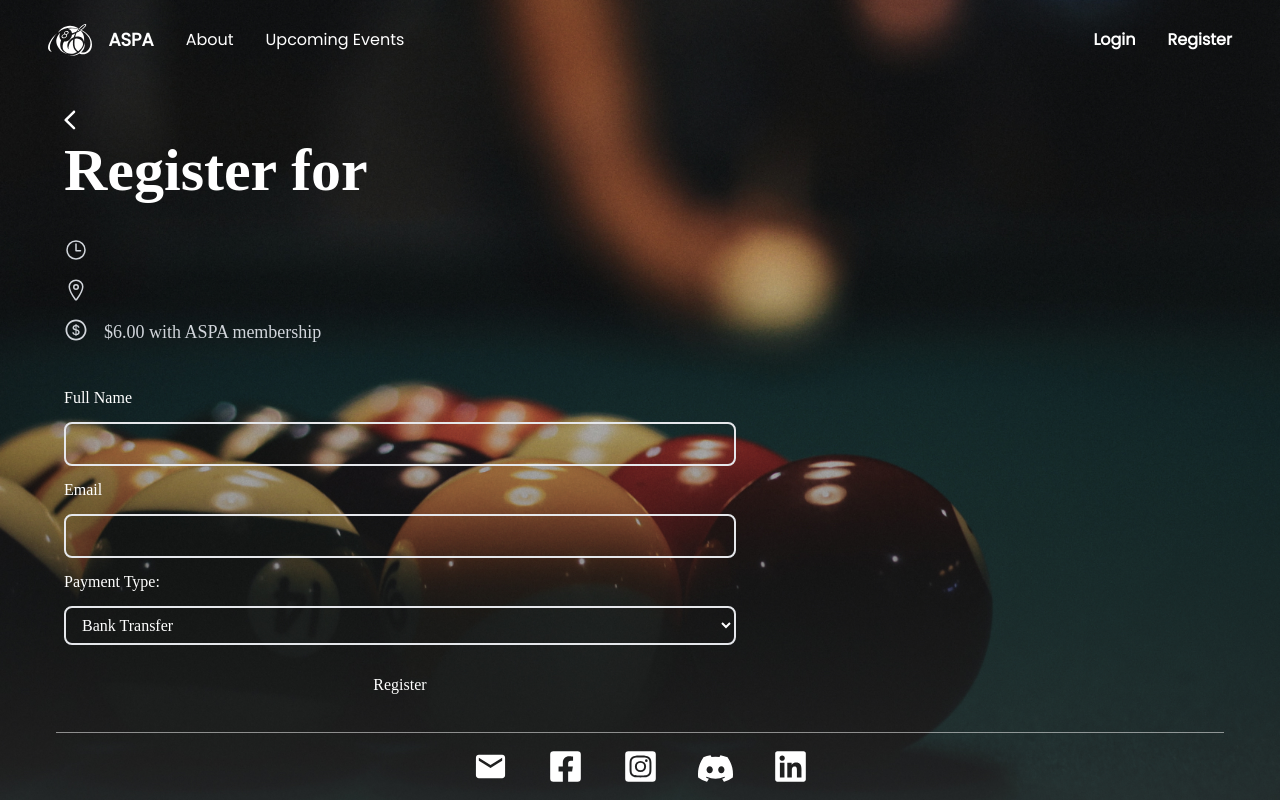
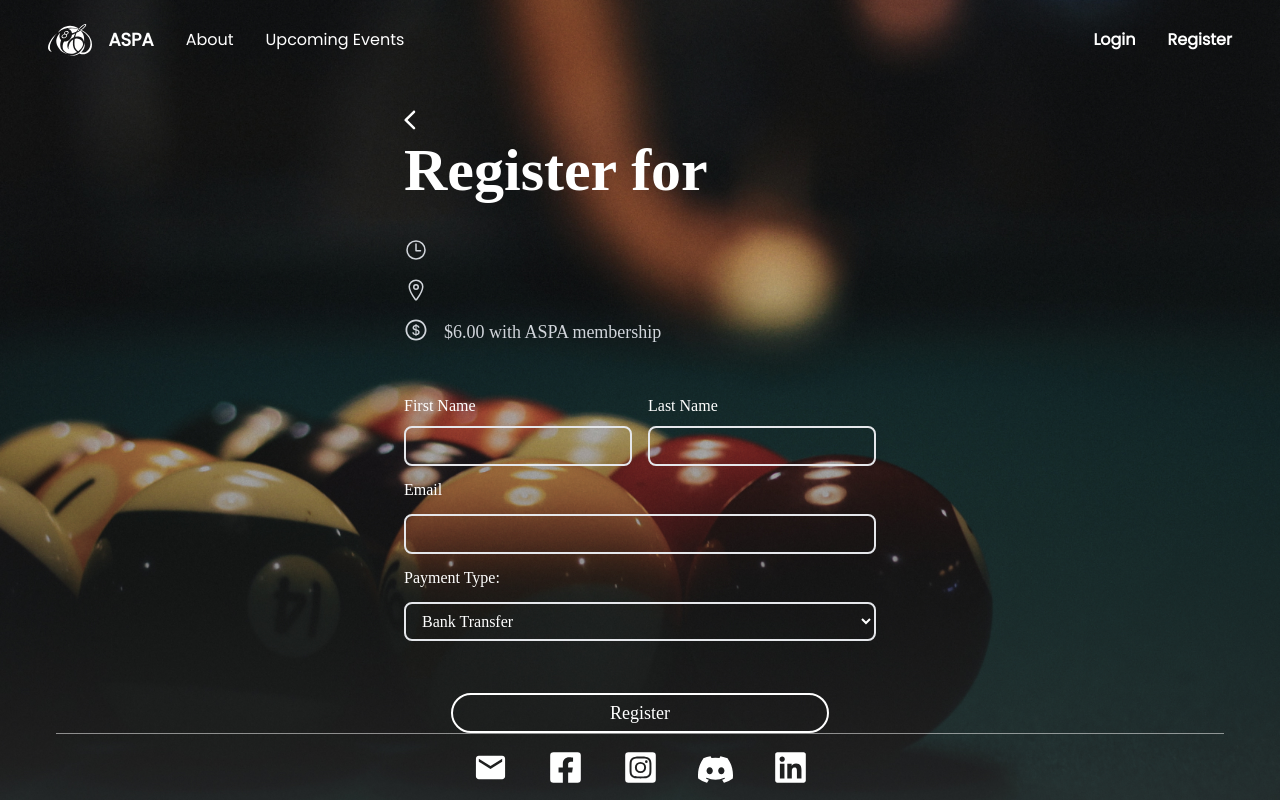
Before and after one commit to UoaWDCC/aspa-portal-v2, a React (Create React App) app in the folder packages/frontend/: page /register in a window 1280 px wide. Built offline with nearby package versions, Linux system fonts and the light colour scheme; a web font is replaced by a local one.

Commit message:
updated style of event form

```diff
--- a/packages/frontend/src/routes/FormStyles.css
+++ b/packages/frontend/src/routes/FormStyles.css
@@ -27,3 +27,7 @@
     top: -10px;
 
 }
+
+.option {
+    color: black;
+}
--- a/packages/frontend/src/routes/NewForm.jsx
+++ b/packages/frontend/src/routes/NewForm.jsx
@@ -4,9 +4,12 @@ import "./FormStyles.css";
 import { AiOutlineDollar } from "react-icons/ai";
 import { IoLocationOutline, IoTimeOutline } from "react-icons/io5";
 import { useLocation } from "react-router-dom";
+import { fadeUpInView } from "./animation/utils";
+import { motion } from "framer-motion";
 
 const Create = () => {
-  const [name, setName] = useState("");
+  const [firstName, setFirstName] = useState("");
+  const [lastName, setLastName] = useState("");
   const [email, setEmail] = useState("");
   const [paymentType, setPaymentType] = useState("bank transfer");
   const [isPending, setIsPending] = useState(false);
@@ -20,14 +23,14 @@ const Create = () => {
 
   const handleSubmit = (e) => {
     e.preventDefault();
-    const player = { name, email, paymentType };
+    const player = { firstName, lastName, email, paymentType };
     console.log(player);
     setIsPending(true);
     // Make API call or perform other actions here
   };
 
   return (
-    <div className="create px-16 pt-10">
+    <motion.div {...fadeUpInView()} className="create mx-auto pt-10 ">
       <Link to="/upcoming-events" className="back_button">
         <svg
           width="12"
@@ -63,25 +66,43 @@ const Create = () => {
       </div>
 
       <form onSubmit={handleSubmit} className="flex flex-col gap-3 max-w-2xl">
-        <label htmlFor="name" className="mt-10">
-          Full Name
+        <div className="grid grid-cols-2 gap-4 mt-10">
+          <div className="grid grid-rows-2 gap-0">
+            <label htmlFor="name" className="pt-2">
+              First Name
+            </label>
+            <input
+              type="text"
+              id="firstName"
+              required
+              value={firstName}
+              className="bg-transparent px-3 py-2 border-2 rounded-lg h-10 mb-0"
+              onChange={(e) => setFirstName(e.target.value)}
+            />
+          </div>
+          <div className="grid grid-rows-2 gap-0">
+            <label htmlFor="name" className="pt-2">
+              Last Name
+            </label>
+            <input
+              type="text"
+              id="lastName"
+              required
+              value={lastName}
+              className="bg-transparent px-3 py-2 border-2 rounded-lg h-10 mb-0"
+              onChange={(e) => setLastName(e.target.value)}
+            />
+          </div>
+        </div>
+        <label htmlFor="email" className="mt-0">
+          Email
         </label>
-        <input
-          type="text"
-          id="name"
-          required
-          value={name}
-          className="bg-transparent px-3 py-2 border-2 rounded-lg"
-          onChange={(e) => setName(e.target.value)}
-        />
-
-        <label htmlFor="email">Email</label>
         <input
           type="email"
           id="email"
           required
           value={email}
-          className="bg-transparent px-3 py-2 border-2 rounded-lg"
+          className="bg-transparent px-3 py-2 border-2 rounded-lg h-10"
           onChange={(e) => setEmail(e.target.value)}
         />
 
@@ -92,18 +113,25 @@ const Create = () => {
           className="bg-transparent px-3 py-2 border-2 rounded-lg"
           onChange={(e) => setPaymentType(e.target.value)}
         >
-          <option value="bank transfer">Bank Transfer</option>
-          <option value="cash">Cash</option>
+          <option className="option" value="bank transfer">
+            Bank Transfer
+          </option>
+          <option className="option" value="cash">
+            Cash
+          </option>
         </select>
 
         {!isPending && (
-          <button type="submit" className="mt-4 hover:opacity-50 ">
+          <button
+            type="submit"
+            className="border-2 border-white rounded-full text-lg px-12 py-1 mt-10 w-[80%] mx-auto hover:text-black hover:bg-white transition duration-300 ease-in-out"
+          >
             Register
           </button>
         )}
         {isPending && <button disabled>Registering...</button>}
       </form>
-    </div>
+    </motion.div>
   );
 };
 
```
